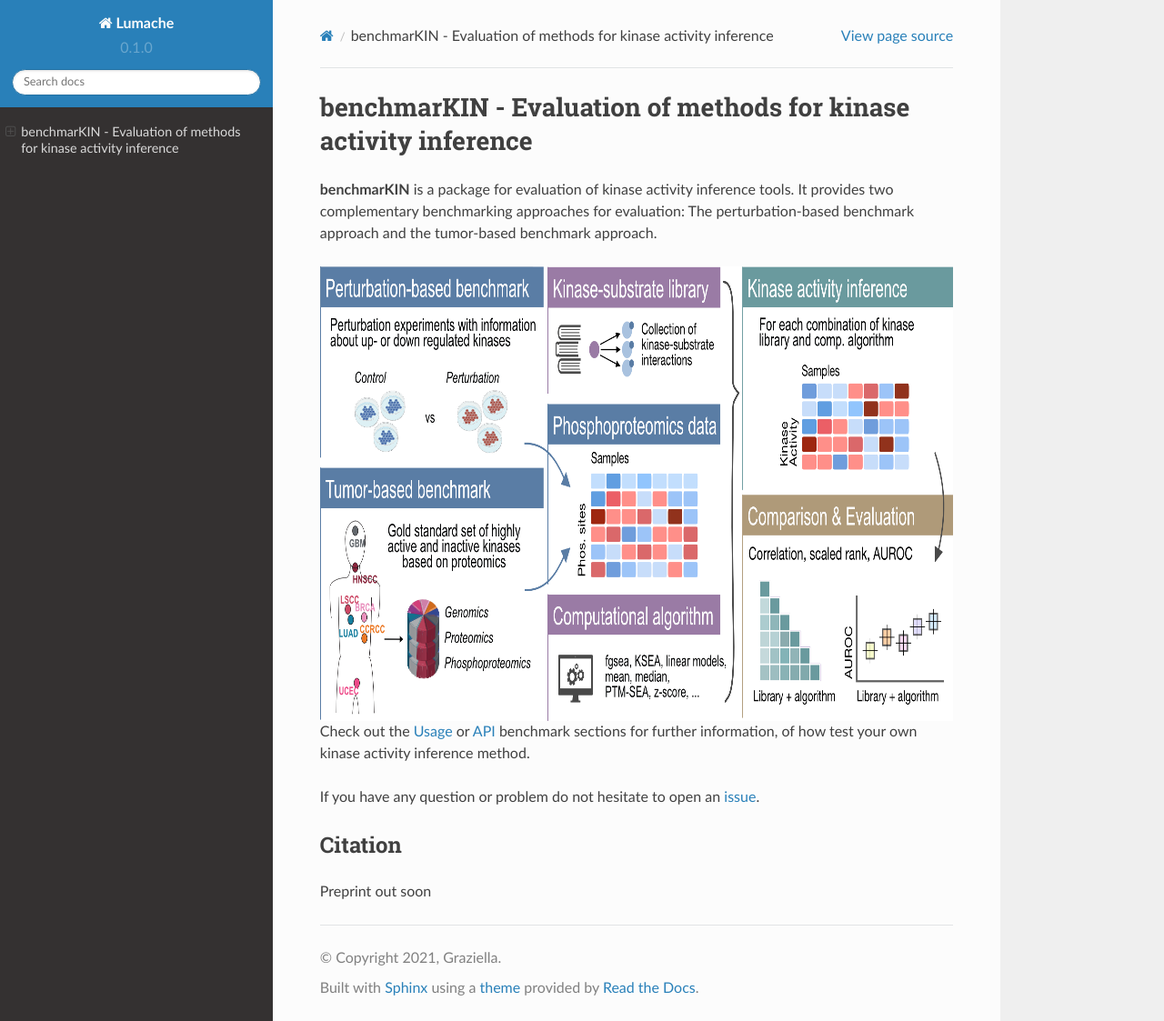
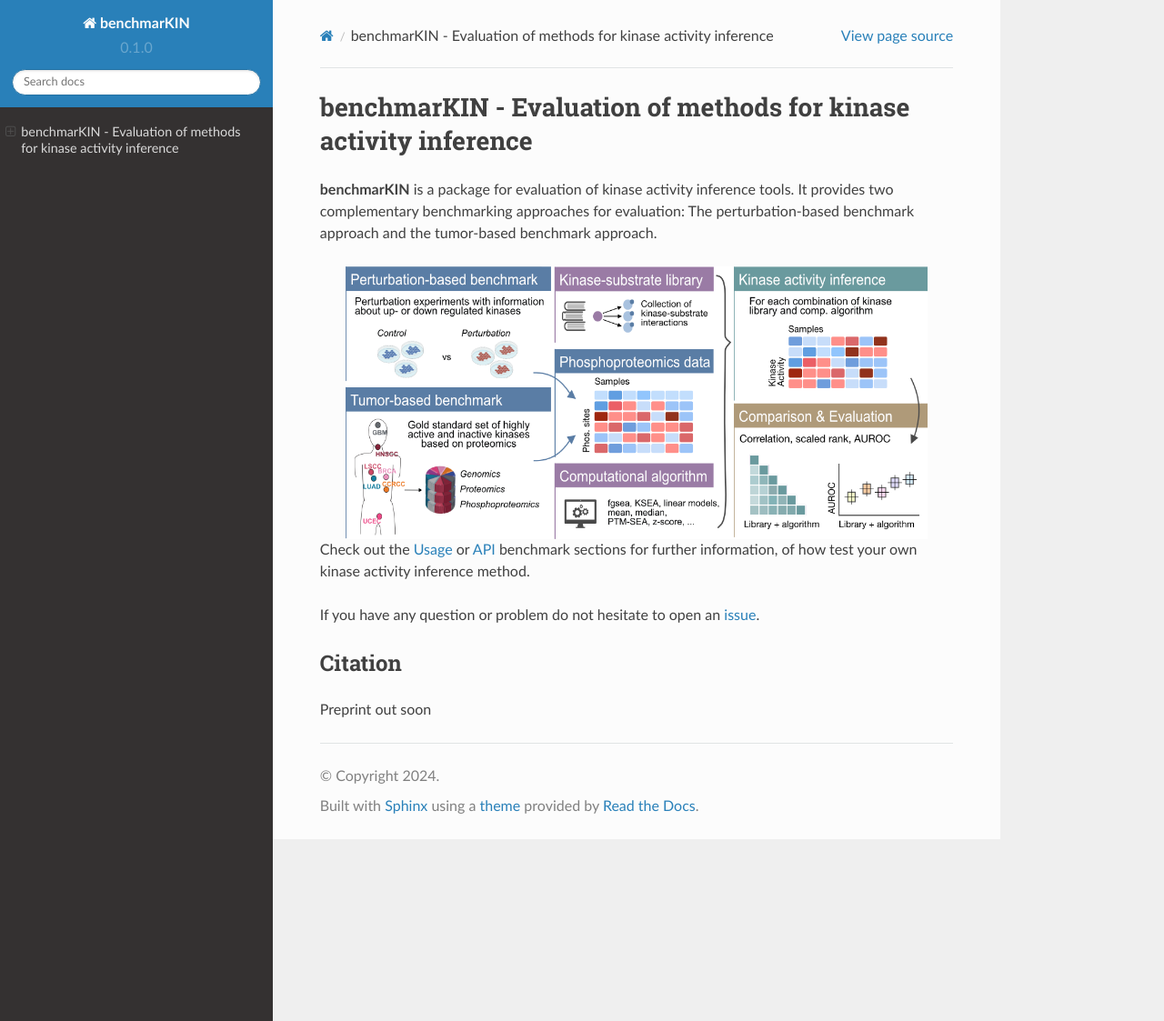
Before and after one commit to saezlab/benchmarKIN, a Sphinx documentation site: the page built from docs/source/index.rst, in a window 1280 px wide and 1123 px high. Shown: the whole window at 91% size. Built offline with Sphinx 7.4.7 and the Read the Docs theme 2.0.0, drawn with Linux system fonts in a browser that asks for light colours.

Commit message:
edit documentation

```diff
--- a/docs/source/conf.py
+++ b/docs/source/conf.py
@@ -2,9 +2,9 @@
 
 # -- Project information
 
-project = 'Lumache'
-copyright = '2021, Graziella'
-author = 'Graziella'
+project = 'benchmarKIN'
+copyright = '2024'
+author = 'Müller-Dott S., Jaehnig E.J., Pham Munchic K., Yaron-Barir T.M., Dugourd A., Garrido-Rodriguez M., Johnson J.L., Lussana A., Petsalaki E., Savage S.R., Jiang W., Lei J.T., Krug K., Cantley L.C., Mani D.R., Zhang B., Saez-Rodriguez J.'
 
 release = '0.1'
 version = '0.1.0'
--- a/docs/source/index.rst
+++ b/docs/source/index.rst
@@ -6,10 +6,11 @@
 benchmark approach and the tumor-based benchmark approach.
 
 .. figure:: graphical_abstract.png
-   :height: 500px
+   :height: 300px
    :alt: benchmarKIN's workflow
    :align: center
    :class: no-scaled-link
+
 
 Check out the :doc:`perturbation-based` or :doc:`tumor-based` benchmark sections for further information,
 of how test your own kinase activity inference method.
```
